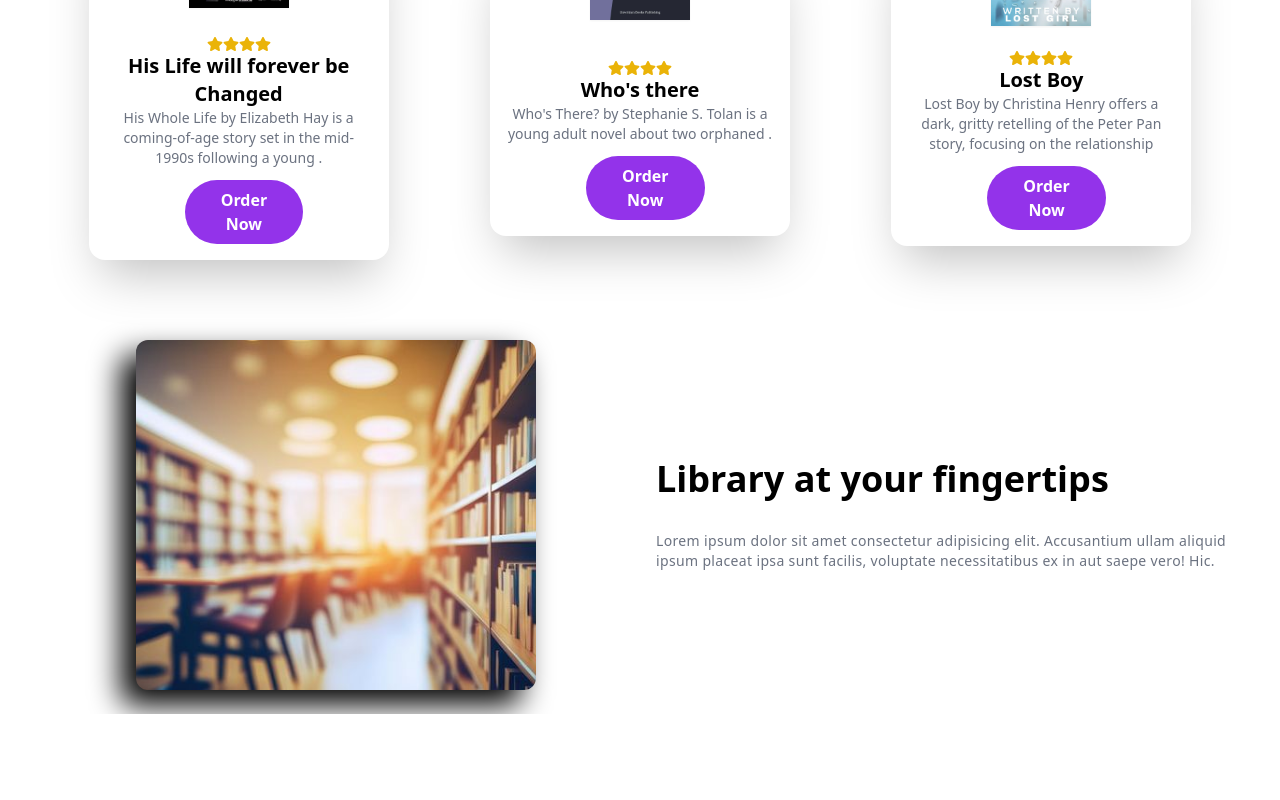
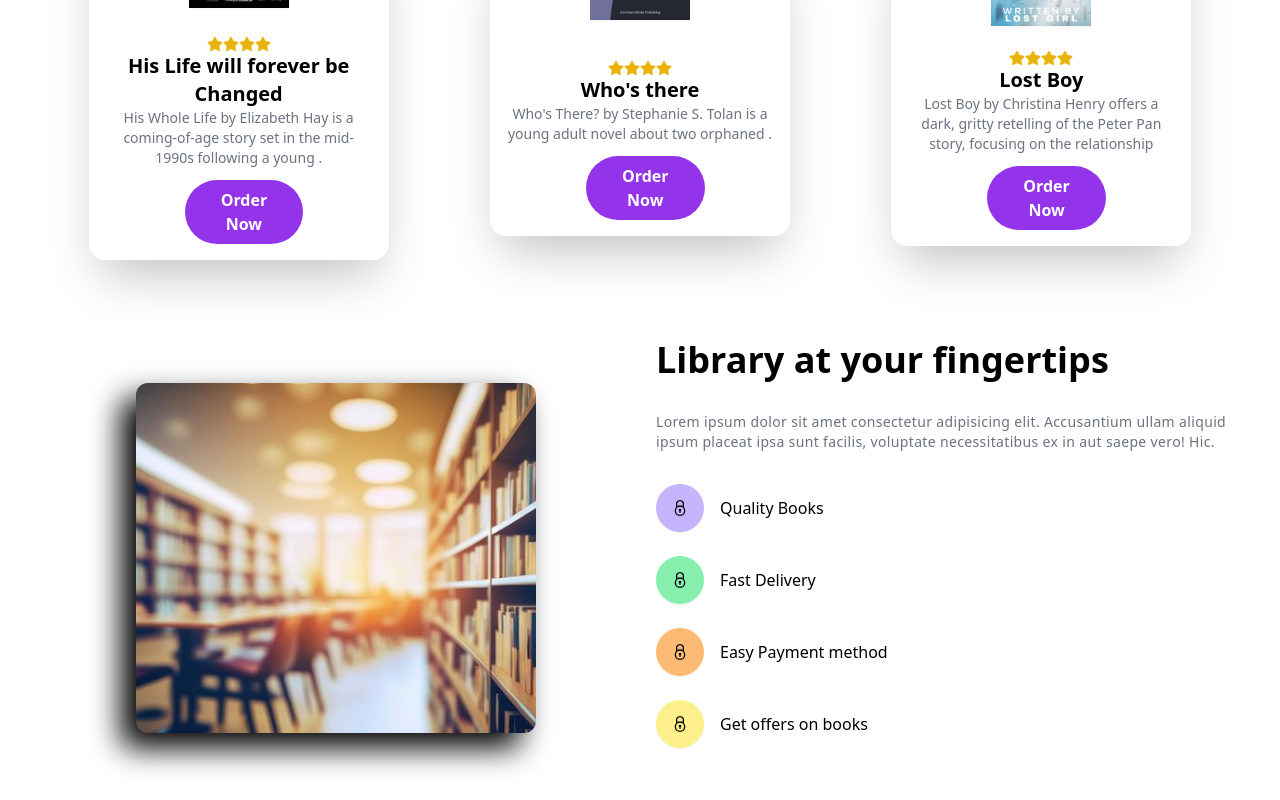
Before and after one commit to sohaibs-liberary/book-shop, a React (Vite) app: page / in a window 1280 px wide. Shown: the part 1030-1830 px from the top of the page. Before the commit the page ends 1744 px from the top, so only its background shows below. Built offline with nearby package versions, Linux system fonts and the light colour scheme.

Commit message:
bannersction complete

```diff
--- a/src/components/Banner/Banner.jsx
+++ b/src/components/Banner/Banner.jsx
@@ -1,5 +1,8 @@
 import React from 'react'
 import LibraryImg from "../../assets/images/library-jI5gRUk5.jpg";
+import { GrSecure } from 'react-icons/gr';
+import { IoFastFood } from 'react-icons/io5';
+import { GiFoodTruck } from 'react-icons/gi';
 
 const Banner = () => {
   return (
@@ -12,9 +15,33 @@ const Banner = () => {
       drop-shadow-[-15px_15px_15px_rgba(0,0,0,1)] object-cover rounded-xl  " />
       </div>
       {/* Text Section */}
-      <div  className='flex flex-col justify-center gap-8'>
+      <div  className='flex flex-col justify-center gap-8 sm:pt-0'>
         <h1 className='text-3xl sm:text-4xl font-bold' >Library at your fingertips</h1>
         <p className='text-sm text-gray-500 tracking-wide leading-5' >Lorem ipsum dolor sit amet consectetur adipisicing elit. Accusantium ullam aliquid ipsum placeat ipsa sunt facilis, voluptate necessitatibus ex in aut saepe vero! Hic.</p>
+
+      <div className="flex flex-col gap-6  pb-7 ">
+        <div className=" flex items-center gap-4">
+          <GrSecure
+          className='text-4xl  w-12 h-12 p-4 shadow-sm rounded-full bg-violet-300 dark:bg-violet-400'/>
+          <p>Quality Books</p>
+        </div>
+        <div className=" flex items-center gap-4">
+          <GrSecure
+          className='text-4xl  w-12 h-12 p-4 shadow-sm rounded-full bg-green-300 dark:bg-green-400'/>
+          <p>Fast Delivery</p>
+        </div>
+        <div className=" flex items-center gap-4">
+          <GrSecure
+          className='text-4xl  w-12 h-12 p-4 shadow-sm rounded-full bg-orange-300 dark:bg-orange-400'/>
+          <p>Easy Payment method</p>
+        </div>
+        <div className=" flex items-center gap-4">
+          <GrSecure
+          className='text-4xl  w-12 h-12 p-4 shadow-sm rounded-full bg-yellow-200 dark:bg-yellow-400'/>
+          <p>Get offers on books</p>
+        </div>
+      </div>
+
       </div>
     </div>
    </div>
```
